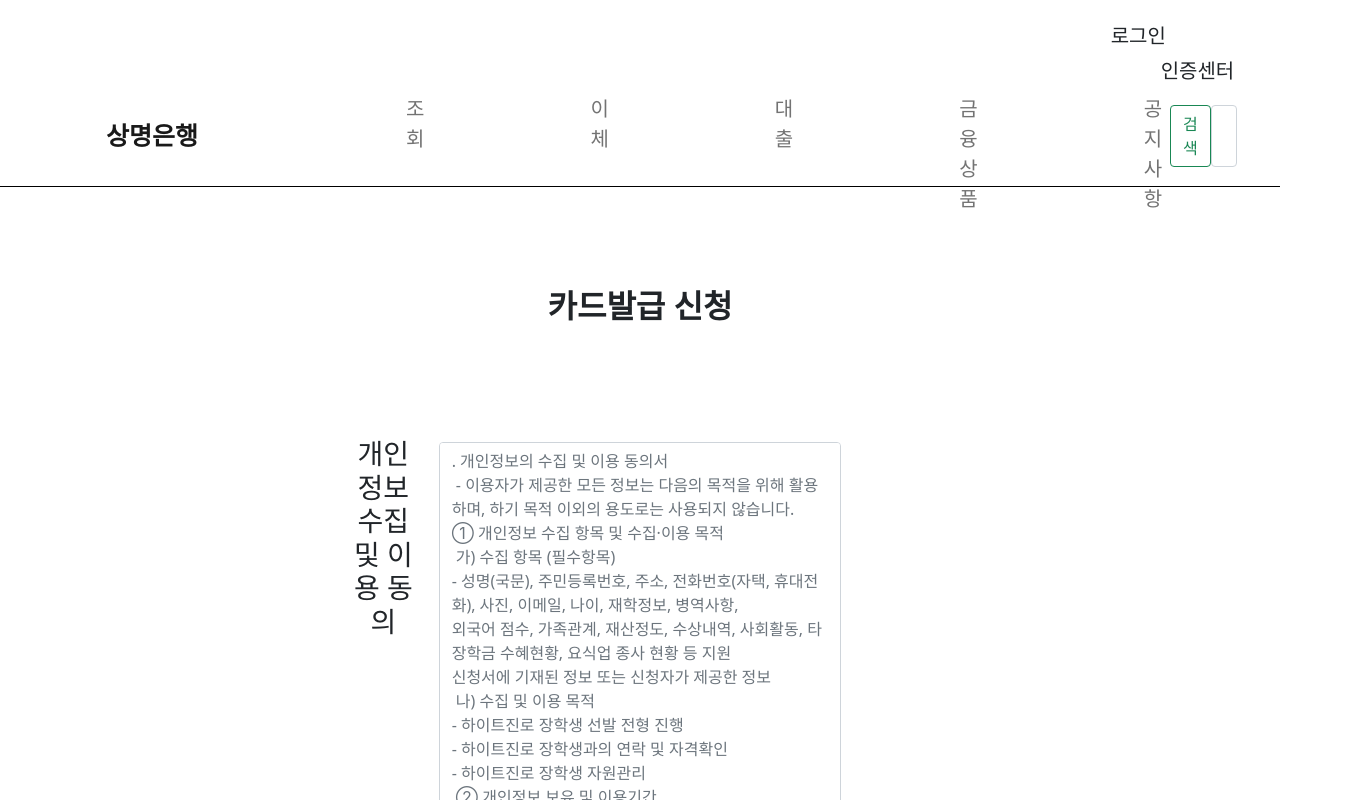
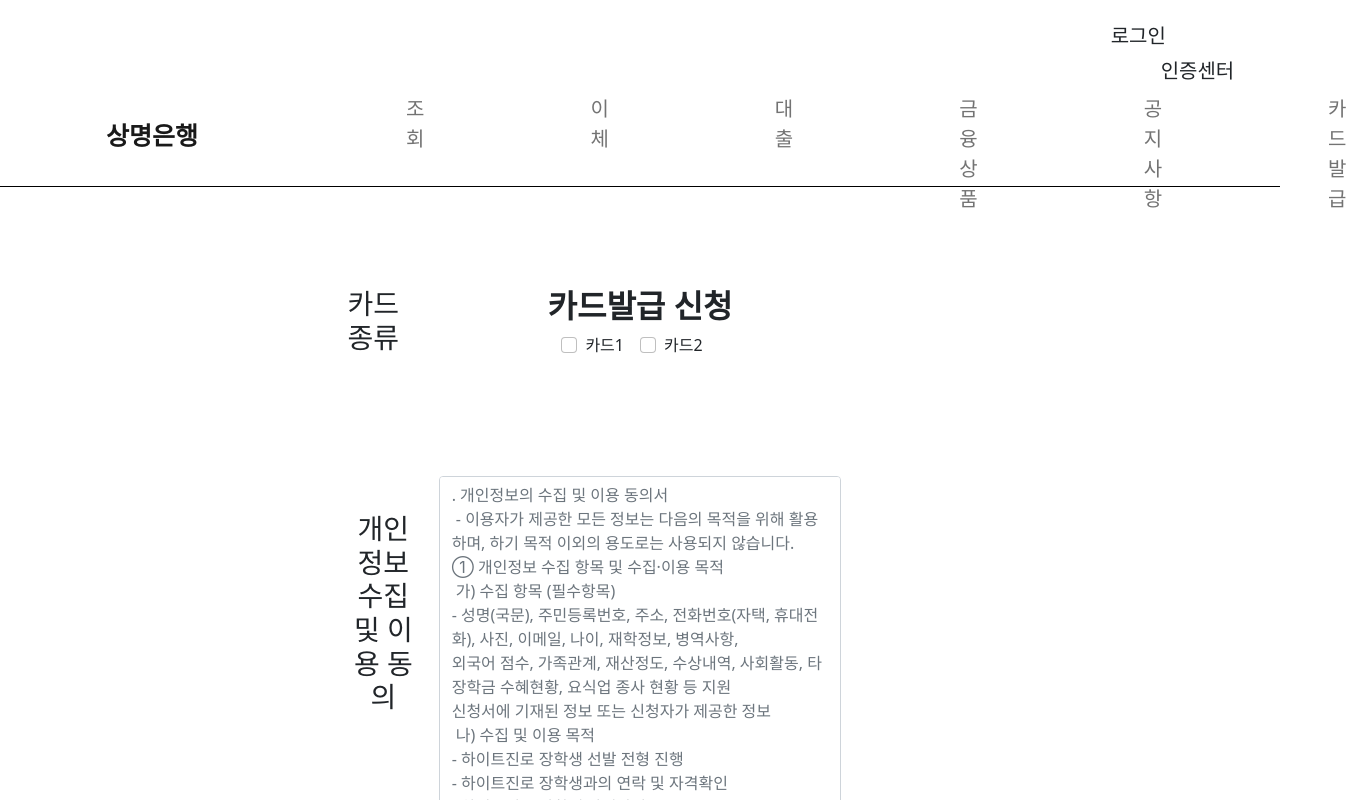
Before and after one commit to OHWONSIK/Security_Frontend_React, a React (Create React App) app in the folder react/: page /cardissuancepage in a window 1280 px wide. Shown: the top 800 px of the page, 1354 px wide, since content can reach past the window. Built offline with nearby package versions, Linux system fonts and the light colour scheme.

Commit message:
Update transfercomplete.js

```diff
--- a/react/src/components/TopContent.js
+++ b/react/src/components/TopContent.js
@@ -42,18 +42,8 @@ function TopContent() {
                                         <Nav.Link className={styles.tuition} href="/loanapply">대출</Nav.Link>
                                         <Nav.Link className={styles.product} href="#action4">금융상품</Nav.Link>
                                         <Nav.Link className={styles.notice}href="/Newnewspage">공지사항</Nav.Link>
-
+                                        <Nav.Link className={styles.cardissuance}href="/cardissuance">카드발급</Nav.Link>
                                     </Nav>
-                                    <Form className="d-flex" >
-                                        <Button variant="outline-success">검색</Button>
-                                        <FormControl
-                                            type="search"
-                                            placeholder=""
-                                            className="me-2"
-                                            aria-label="Search"
-                                        />
-
-                                    </Form>
                                 </Navbar.Collapse>
                             </Container>
                         </Navbar>
--- a/react/src/components/cardissuance.js
+++ b/react/src/components/cardissuance.js
@@ -10,10 +10,32 @@ function Cardissuance() {
         <Row className={styles.contentTop}>
           <Col lg={3}></Col>
           <Col lg={1}>
+            <h3 className={styles.cardtype}>카드 종류</h3>
             <h3 className={styles.guide}>개인정보 수집 및 이용 동의</h3>
           </Col>
           <Col lg={4}>
             <h2 className={styles.application}>카드발급 신청</h2>
+
+            <Form className={styles.cardcheckbox}>
+              {['checkbox'].map((type) => (
+                <div key={`inline-${type}`} className="mb-3">
+                  <Form.Check className={styles.firstcard}
+                    inline
+                    label="카드1"
+                    name="group1"
+                    type={type}
+                    id={`inline-${type}-1`}
+                  />
+                  <Form.Check className={styles.secondcard}
+                    inline
+                    label="카드2"
+                    name="group1"
+                    type={type}
+                    id={`inline-${type}-2`}
+                  />
+                </div>
+              ))}
+            </Form>
 
             <Form.Control
               className={styles.textinput}
--- a/react/src/components/home.js
+++ b/react/src/components/home.js
@@ -1,5 +1,5 @@
 import React from "react";
-import {Link} from 'react-router-dom';
+import { Link } from 'react-router-dom';
 import { Container, Row, Col, Button, Carousel, ListGroup } from 'react-bootstrap'
 import 'bootstrap/dist/css/bootstrap.min.css';
 import styles from '../css/home.module.css';
@@ -20,6 +20,7 @@ function Home() {
                                     src="img/first.svg"
                                     alt="First slide"
                                 />
+
                                 <Carousel.Caption>
                                     <h3>First slide label</h3>
                                     <p>Nulla vitae elit libero, a pharetra augue mollis interdum.</p>
@@ -53,7 +54,7 @@ function Home() {
                     </Col>
                     <Col lg={3}>
 
-                        <img className={styles.cardImage} alt="card" src="img/card.png"/>
+                        <img className={styles.cardImage} alt="card" src="img/card.png" />
                         <div className="d-grid gap-2">
                             <Button className={styles.loginButton} variant="primary" size="lg">
                                 <Link to="/login">로그인</Link>
--- a/react/src/components/login.js
+++ b/react/src/components/login.js
@@ -15,12 +15,12 @@ function Login() {
               <Nav.Item>
                 <Nav.Link href="/home">아이디/비밀번호</Nav.Link>
               </Nav.Item>
-              <Nav.Item>
+              {/* <Nav.Item>
                 <Nav.Link eventKey="link-1">공백</Nav.Link>
               </Nav.Item>
               <Nav.Item>
                 <Nav.Link eventKey="link-2">공백</Nav.Link>
-              </Nav.Item>
+              </Nav.Item> */}
             </Nav>
             <div className={styles.divideline}></div>
 
--- a/react/src/components/signup.js
+++ b/react/src/components/signup.js
@@ -17,8 +17,7 @@ function Signup() {
                     <h5 className={styles.gender}>성별</h5>
                     <h5 className={styles.email}>e-mail</h5>
                     <h5 className={styles.phonenumber}>전화번호</h5>
-                    <h5 className={styles.accountnumber}>계좌번호</h5>
-                    <h5 className={styles.accountpassword}>계좌비밀번호</h5>
+                    <h5 className={styles.findpassword}>비밀번호찾기 질문 / 답변</h5>
                 </Col>
                 <Col lg={4}>
                     <Row>
@@ -85,8 +84,13 @@ function Signup() {
                         </Col>
                         <Col lg={2}></Col>
                     </Row>
-                    <Form.Control className={styles.accountnumberinput} type="accountnumber" placeholder="@빼고 입력해주세요" />
-                    <Form.Control className={styles.accountpasswordinput} type="accountpassword" placeholder="" />
+                    <Form.Select className={styles.findpasswordquestion} aria-label="Default select example">
+                        <option>질문을 선택해주세요.</option>
+                        <option value="1">One</option>
+                        <option value="2">Two</option>
+                        <option value="3">Three</option>
+                    </Form.Select>
+                    <Form.Control className={styles.findpasswordanswerinput} type="answer" placeholder="" />
                     <Button className={styles.signupbutton}variant="primary" size="lg" >
                         <Link to="/signupcomplete">가입하기</Link>
                     </Button>
--- a/react/src/css/TopContent.module.css
+++ b/react/src/css/TopContent.module.css
@@ -46,6 +46,10 @@
     margin-right: 150px;
 }
 
+.notice {
+    margin-right: 150px;
+}
+
 .d-flex {
     margin-right: 100px;
 }
--- a/react/src/css/signup.module.css
+++ b/react/src/css/signup.module.css
@@ -41,14 +41,7 @@
     padding-bottom:40px;
 }
 
-.accountnumber{
-    text-align: left;
-    padding-top:40px;
-    padding-bottom:40px;
-}
-
-
-.accountpassword{
+.findpassword{
     text-align: left;
     padding-top:40px;
     padding-bottom:40px;
@@ -120,11 +113,11 @@
     margin-top: 70px;
 }
 
-.accountnumberinput{
-    margin-top: 75px;
+.findpasswordquestion{
+    margin-top: 82px;
 }
 
-.accountpasswordinput{
+.findpasswordanswerinput{
     margin-top: 73px;
     width:200px;
 }
```
Also changed, not shown: react/src/components/transfercomplete.js (indentation only), 1 other file (tests, documents, lock files or other folders).
